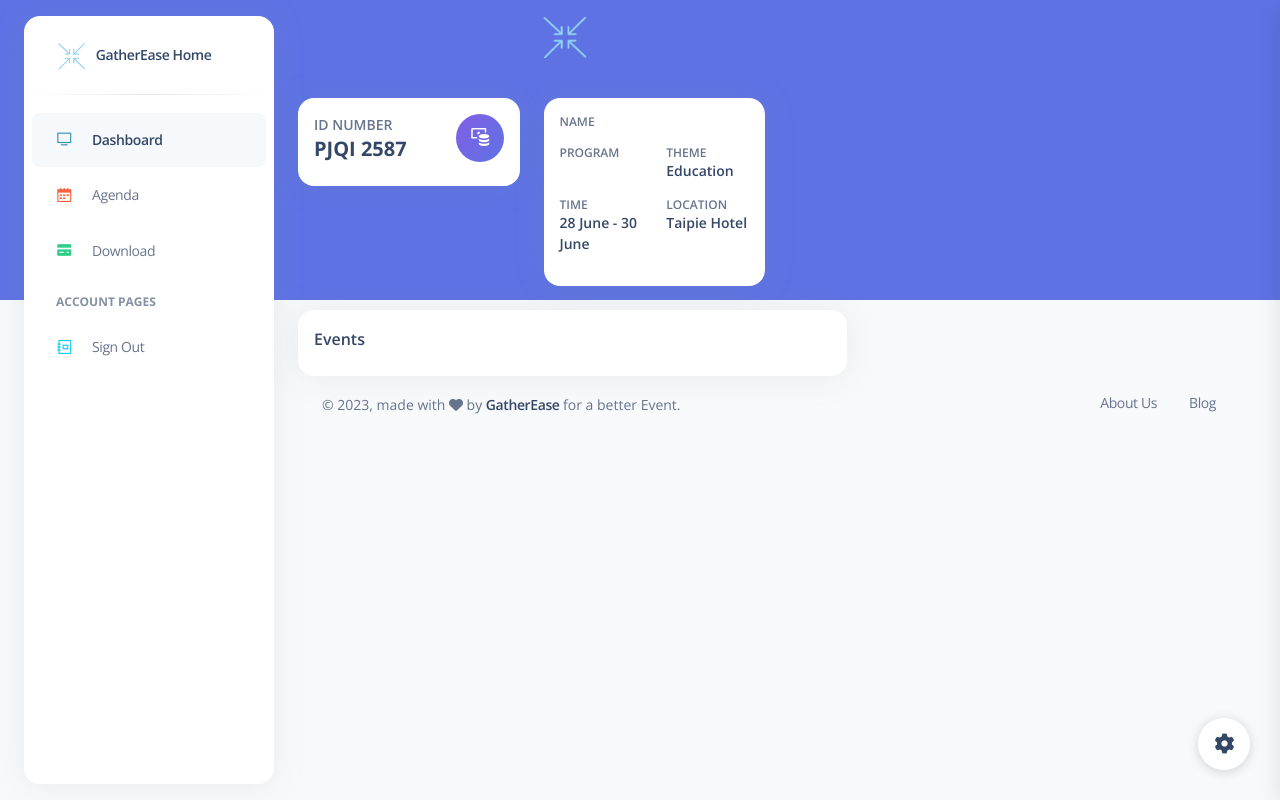
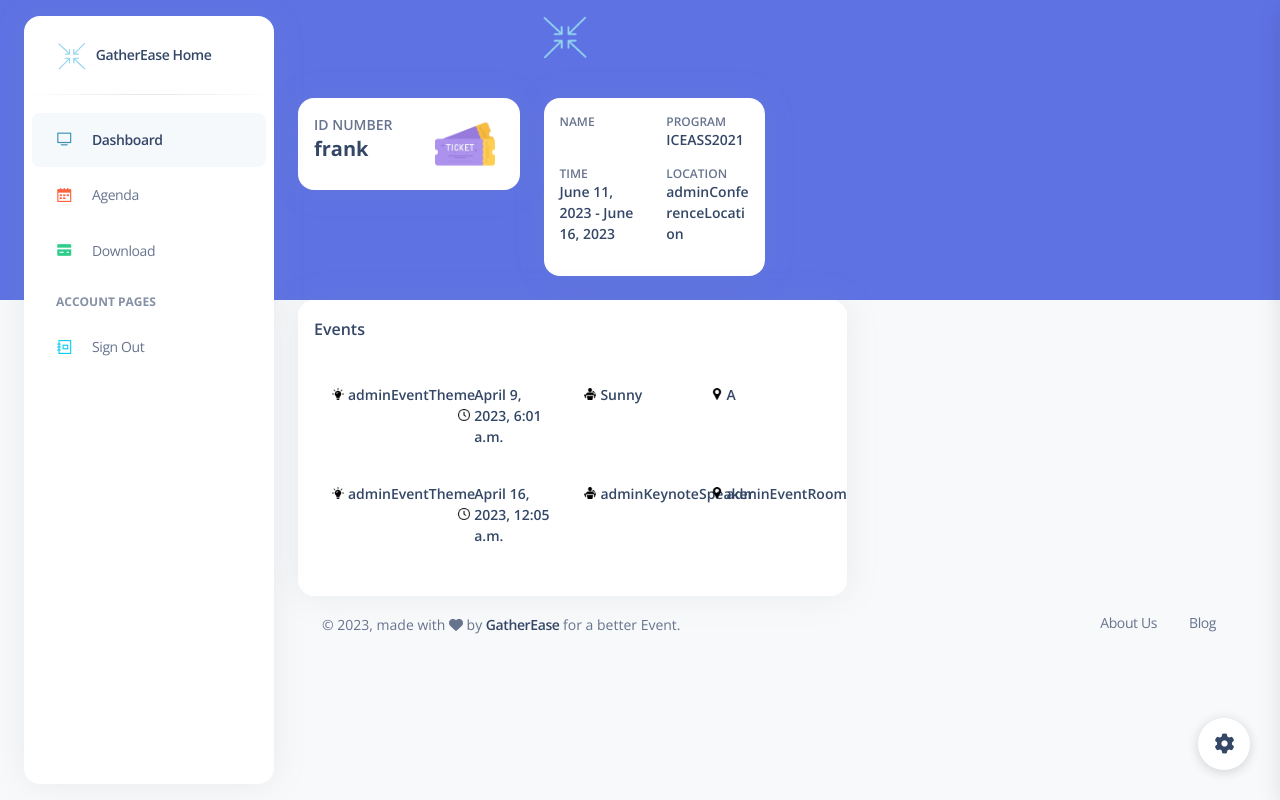
Before and after one commit to frankhsu0611/GatherEase, a Django app: page / in a window 1280 px wide. Run offline with Django 4.2, Linux system fonts and the light colour scheme; a user stored in the database is signed in; data comes from the database, SQL or seed files in the repository; both versions use the stored data as it was after the commit; some libraries are stand-ins or nearby versions.

Commit message:
Ticket Finished

```diff
--- a/authentication/views.py
+++ b/authentication/views.py
@@ -9,9 +9,10 @@ from .api_utils import get_events
 from django.shortcuts import get_object_or_404
 from django.template.loader import get_template
 from django.template import Context
-from xhtml2pdf import pisa
 
 # Create your views here.
+
+
 def home(request):
     user = request.user
     if user.is_authenticated:
@@ -23,7 +24,7 @@ def home(request):
                    'events_now': events_now,
                    'events_following': events_following
                    }
-        #print(user.id, context['events_now'])
+        # print(user.id, context['events_now'])
         return render(request, 'authentication/index1.html', context)
     return render(request, 'authentication/index.html')
 
@@ -60,23 +61,27 @@ def signup(request):
             messages.error(request, "Username must be alphanumeric")
             return redirect('home')
 
-        if userCategory not in ['speaker', 'attendee']: # add more user categories here
-            messages.error(request, "User category must be speaker or attendee")
+        # add more user categories here
+        if userCategory not in ['speaker', 'attendee']:
+            messages.error(
+                request, "User category must be speaker or attendee")
             return redirect('home')
 
-        if conferenceCode not in ['ICEASS2021', 'ICEASS2022', 'ICEASS2023']: # add more conference codes here
+        # add more conference codes here
+        if conferenceCode not in ['ICEASS2021', 'ICEASS2022', 'ICEASS2023']:
             messages.error(request, "Conference code is invalid")
             return redirect('home')
 
         myuser = User.objects.create_user(username, email, pass1)
         myuser.first_name = fname
         myuser.last_name = lname
-        myuser.save() # save to database after updating fields
+        myuser.save()  # save to database after updating fields
         update_user_profile(request, myuser)
         messages.success(request, "Your account has been successfully created")
         return redirect("sign-in")
 
     return render(request, 'authentication/sign-up.html')
+
 
 def signin(request):
     if request.method == 'POST':
@@ -87,21 +92,24 @@ def signin(request):
         if user is not None:
             login(request, user)
             fname = user.first_name
-            #return render(request, 'authentication/index.html', {'fname': fname})
+            # return render(request, 'authentication/index.html', {'fname': fname})
             return redirect('home')
         else:
-            messages.error(request, "Wrong username or password. Please try again")
-            logout(request) # logout user if they are already logged in
+            messages.error(
+                request, "Wrong username or password. Please try again")
+            logout(request)  # logout user if they are already logged in
             return redirect('sign-in')
 
     return render(request, 'authentication/sign-in.html')
+
 
 def signout(request):
     logout(request)
     messages.success(request, "You have been successfully logged out")
     return redirect('home')
 
-#write a function to show agenda page and pass a http response that contains the agenda.pdf stored in media/ducoment folder
+# write a function to show agenda page and pass a http response that contains the agenda.pdf stored in media/ducoment folder
+
 
 def agenda(request):
     user = request.user
@@ -110,18 +118,10 @@ def agenda(request):
     return render(request, 'pages/agenda.html', {'conference': conference})
 
 
-
-
-
-
-
-
-
-
-
 def update_user_profile(request, user):
     user.userprofile.userCategory = request.POST['userCategory']
-    user.userprofile.conference = Conference.objects.get(conferenceCode = request.POST['conferenceCode'])
+    user.userprofile.conference = Conference.objects.get(
+        conferenceCode=request.POST['conferenceCode'])
     user.userprofile.userCountry = request.POST['userCountry']
     user.save()
 
--- a/templates/authentication/index1.html
+++ b/templates/authentication/index1.html
@@ -126,42 +126,34 @@
                           <div class="numbers">
                               <p class="text-sm mb-0 text-uppercase font-weight-bold">ID Number</p>
                               <h5 class="font-weight-bolder">
-                      PJQI 2587
+                                  {{ user.username }}
                               </h5>
                           </div>
                       </div>
                       <div class="col-4 text-end">
-                  <div class="icon icon-shape bg-gradient-primary shadow-primary text-center rounded-circle">
-                    <i class="ni ni-money-coins text-lg opacity-10" aria-hidden="true"></i>
+                          <div class="d-flex justify-content-end align-items-center" style="height: 100%;">
+                              <img src="./static/img/ticket.png" alt="ticket flag" style="width: 60px; height: 60px; margin-right: 8px;">
                           </div>
                       </div>
                   </div>
               </div>
           </div>
+
           </div>
           <div class="col-xl-3 col-sm-6 mb-xl-0 mb-4">
               <div class="card">
                   <div class="card-body p-3">
                       <div class="row">
-                <div class="col-4">
+                          <div class="col-6">
                               <div class="numbers">
                                   <p class="text-xs font-weight-bold mb-0">NAME</p>
                                   <h6 class="text-sm mb-3">{{ user.first_name }} {{ user.last_name }}</h6>
                               </div>
                           </div>
-                <div class="col-4"></div> <!-- Empty column -->
-              </div>
-              <div class="row">
                           <div class="col-6">
                               <div class="numbers">
                                   <p class="text-xs font-weight-bold mb-0">PROGRAM</p>
-                    <h6 class="text-sm mb-3">{{ user.userprofile.conferenceCode }}</h6>
-                  </div>
-                </div>
-                <div class="col-6">
-                  <div class="numbers">
-                    <p class="text-xs font-weight-bold mb-0">THEME</p>
-                    <h6 class="text-sm mb-3">Education</h6>
+                                  <h6 class="text-sm mb-3">{{ user.userprofile.conference.conferenceCode }}</h6>
                               </div>
                           </div>
                       </div>
@@ -169,13 +161,13 @@
                           <div class="col-6">
                               <div class="numbers">
                                   <p class="text-xs font-weight-bold mb-0">TIME</p>
-                    <h6 class="text-sm mb-3">28 June - 30 June</h6>
+                                  <h6 class="text-sm mb-3">{{ user.userprofile.conference.conferenceStartDate }} - {{ user.userprofile.conference.conferenceEndDate }}</h6>
                               </div>
                           </div>
                           <div class="col-6">
                               <div class="numbers">
                                   <p class="text-xs font-weight-bold mb-0">LOCATION</p>
-                    <h6 class="text-sm mb-3">Taipie Hotel</h6>
+                                  <h6 class="text-sm mb-3">{{ user.userprofile.conference.conferenceLocation }}</h6>
                               </div>
                           </div>
                       </div>
@@ -183,6 +175,7 @@
               </div>
           </div>
       </div>
+
 
       <div class="row mt-4">
         <div class="col-lg-7 mb-lg-0 mb-4">
@@ -192,16 +185,71 @@
                 <h6 class="mb-2">Events</h6>
               </div>
             </div>
-            <div class="table-responsive">
-              <table class="table align-items-center">
-                <tbody id="event-table">
-                  <!-- Dynamic event rows will be added here -->
-                </tbody>
-              </table>
+            <div class="card-body">
+              {% for event in events_now %}
+              <div class="row mb-3" style="background-color: #d1e9f3; border-radius: 8px; padding: 10px;  box-shadow: 0 4px 6px rgba(0, 0, 0, 0.1);">
+                <!-- purple #cfd5f7 -->
+                <div class="col-6 col-md-3">
+                  <div style="display: flex; align-items: center;">
+                    <img src="./static/img/icons/event/topic.png" alt="Event flag" style="margin-right: 4px; height: 12px;">
+                    <h6 class="text-sm mb-0">{{ event.eventTheme }}</h6>
+                  </div>
+                </div>
+                <div class="col-6 col-md-3">
+                  <div style="display: flex; align-items: center;">
+                    <img src="./static/img/icons/event/time1.png" alt="Event flag" style="margin-right: 4px; height: 12px;">
+                    <h6 class="text-sm mb-0">{{ event.eventStartTime }}</h6>
+                  </div>
+                </div>
+                <div class="col-6 col-md-3">
+                  <div style="display: flex; align-items: center;">
+                    <img src="./static/img/icons/event/speaker.png" alt="Event flag" style="margin-right: 4px; height: 12px;">
+                    <h6 class="text-sm mb-0">{{ event.keynoteSpeaker }}</h6>
+                  </div>
+                </div>
+                <div class="col-6 col-md-3">
+                  <div style="display: flex; align-items: center;">
+                    <img src="./static/img/icons/event/room1.png" alt="Event flag" style="margin-right: 4px; height: 12px;">
+                    <h6 class="text-sm mb-0">{{ event.eventRoom }}</h6>
+                  </div>
+                </div>
+              </div>
+            {% endfor %}
+
+
+              {% for event in events_following %}
+              <div class="row mb-3" style="padding: 10px;">
+                <div class="col-6 col-md-3">
+                  <div style="display: flex; align-items: center;">
+                    <img src="./static/img/icons/event/topic.png" alt="Event flag" style="margin-right: 4px; height: 12px;">
+                    <h6 class="text-sm mb-0">{{ event.eventTheme }}</h6>
+                  </div>
+                </div>
+                <div class="col-6 col-md-3">
+                  <div style="display: flex; align-items: center;">
+                    <img src="./static/img/icons/event/time1.png" alt="Event flag" style="margin-right: 4px; height: 12px;">
+                    <h6 class="text-sm mb-0">{{ event.eventStartTime }}</h6>
+                  </div>
+                </div>
+                <div class="col-6 col-md-3">
+                  <div style="display: flex; align-items: center;">
+                    <img src="./static/img/icons/event/speaker.png" alt="Event flag" style="margin-right: 4px; height: 12px;">
+                    <h6 class="text-sm mb-0">{{ event.keynoteSpeaker }}</h6>
+                  </div>
+                </div>
+                <div class="col-6 col-md-3">
+                  <div style="display: flex; align-items: center;">
+                    <img src="./static/img/icons/event/room1.png" alt="Event flag" style="margin-right: 4px; height: 12px;">
+                    <h6 class="text-sm mb-0">{{ event.eventRoom }}</h6>
+                  </div>
+                </div>
+              </div>
+              {% endfor %}
             </div>
           </div>
         </div>
       </div>
+
 
       <footer class="footer pt-3  ">
         <div class="container-fluid">
--- a/templates/pages/agenda.html
+++ b/templates/pages/agenda.html
@@ -125,7 +125,7 @@
                       <td>
                         <div class="d-flex px-2 py-1">
                           <div>
-                            <img src="../static/img/team-2.jpg" alt="user1" width="500" height="550">
+                            <img src="{{ conference.agenda.url }}" alt="{{ conference.agenda.title }}" width="700" height="500" />
                           </div>
                         </div>
                       </td>
@@ -346,8 +346,6 @@
   <!-- Control Center for Soft Dashboard: parallax effects, scripts for the example pages etc -->
   <script src="../static/js/argon-dashboard.min.js?v=2.0.4"></script>
 
-  <!-- nexline is added for testing-->
-  <img src="{{ conference.agenda.url }}" alt="{{ conference.agenda.title }}" width="700" height="500" />
 </body>
 
 </html>
```
Also changed, not shown: db.sqlite3, static/img/icons/event/room1.png (added), static/img/icons/event/speaker.png (added), static/img/icons/event/time1.png (added), static/img/icons/event/topic.png (added), static/img/ticket.png (added). Lines whose indentation alone changed are shown as unchanged.
